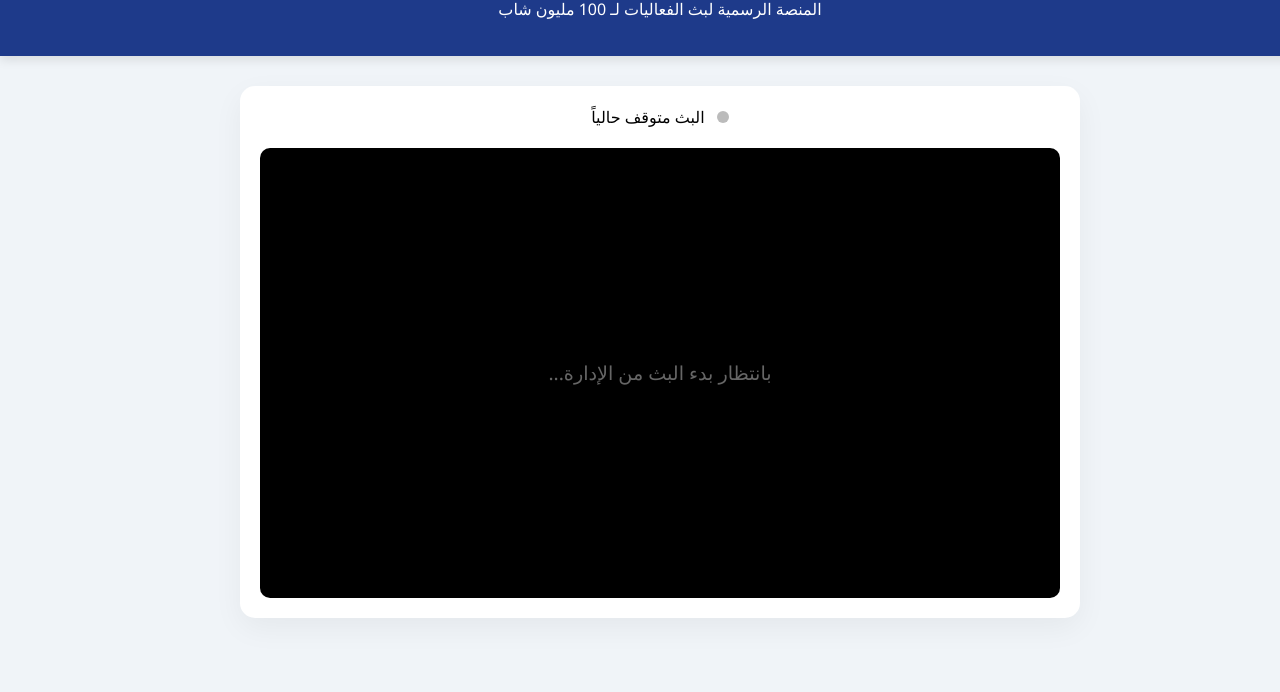
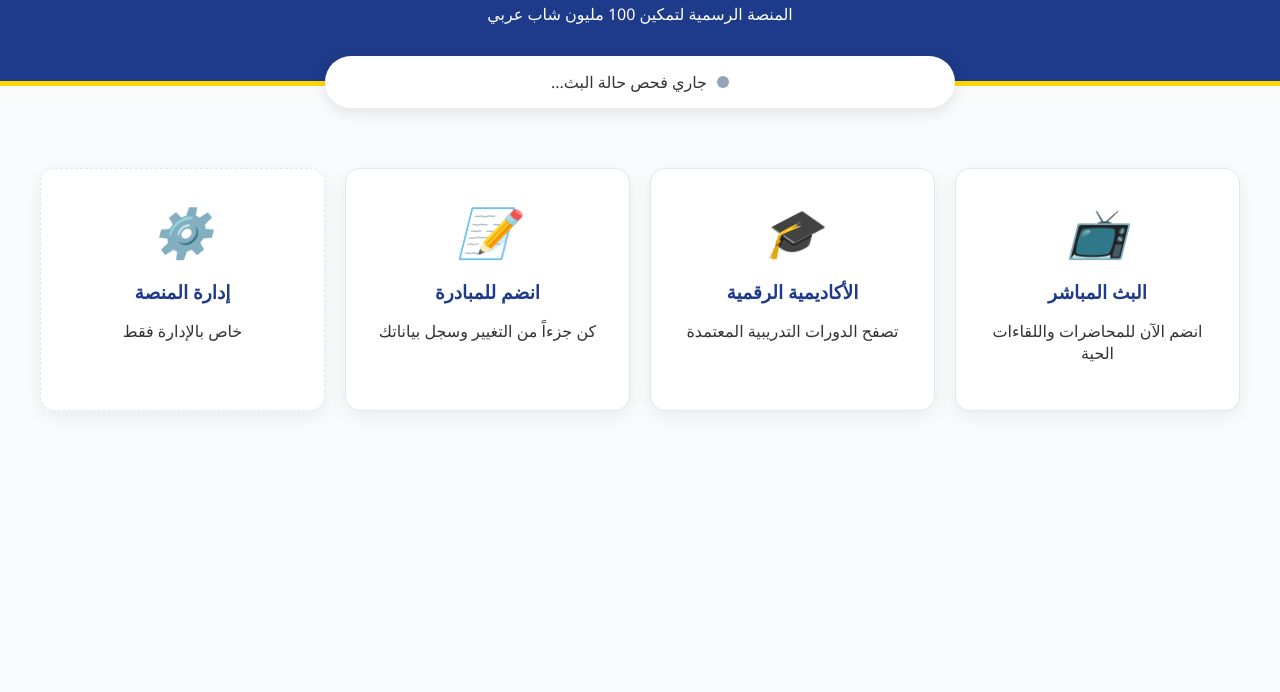
Before and after one commit to cinmaegypt-max/100melion, a website: page public/index.html in a window 1280 px wide. Shown: the part 108-800 px from the top of the page. Drawn offline with nearby package versions, Linux system fonts and the light colour scheme; files that its build step writes are made by us from their sources; no server answers.

Commit message:
Add files via upload

```diff
--- a/public/index.html
+++ b/public/index.html
@@ -3,52 +3,84 @@
 <head>
     <meta charset="UTF-8">
     <meta name="viewport" content="width=device-width, initial-scale=1.0">
-    <title>مبادرة بنكمل بعض | البث المباشر</title>
+    <title>مبادرة "بنكمل بعض" | الرئيسية</title>
+    <link rel="stylesheet" href="style.css">
     <script src="/socket.io/socket.io.js"></script>
     <style>
-        body { font-family: 'Segoe UI', sans-serif; background-color: #f0f4f8; margin: 0; display: flex; flex-direction: column; align-items: center; min-height: 100vh; }
-        header { background: #1e3a8a; color: white; width: 100%; padding: 20px; text-align: center; box-shadow: 0 4px 10px rgba(0,0,0,0.1); }
-        .live-container { background: white; margin-top: 30px; padding: 20px; border-radius: 15px; box-shadow: 0 10px 30px rgba(0,0,0,0.05); width: 90%; max-width: 800px; text-align: center; }
-        #videoArea { background: #000; width: 100%; aspect-ratio: 16/9; border-radius: 10px; margin-top: 20px; display: flex; align-items: center; justify-content: center; color: #666; font-size: 1.2rem; }
-        .status-dot { height: 12px; width: 12px; background-color: #bbb; border-radius: 50%; display: inline-block; margin-left: 8px; }
-        .online .status-dot { background-color: #2ecc71; box-shadow: 0 0 10px #2ecc71; }
+        :root { --primary: #1e3a8a; --gold: #ffd700; --bg: #f8fafc; }
+        body { font-family: 'Segoe UI', sans-serif; background: var(--bg); margin: 0; color: #333; }
+
+        /* الهيدر */
+        header { background: var(--primary); color: white; padding: 40px 20px; text-align: center; border-bottom: 5px solid var(--gold); }
+        .logo-text { font-size: 2.5rem; margin: 0; font-weight: bold; }
+
+        /* قسم البث المباشر السريع */
+        .live-status-bar { background: #fff; padding: 15px; margin: -30px auto 20px; width: 80%; max-width: 600px; border-radius: 50px; display: flex; align-items: center; justify-content: center; box-shadow: 0 4px 15px rgba(0,0,0,0.1); }
+        .dot { height: 12px; width: 12px; border-radius: 50%; margin-left: 10px; }
+        .online-dot { background: #2ecc71; box-shadow: 0 0 10px #2ecc71; animation: blink 1s infinite; }
+        .offline-dot { background: #94a3b8; }
+
+        /* شبكة الخدمات */
+        .services-grid { display: grid; grid-template-columns: repeat(auto-fit, minmax(250px, 1fr)); gap: 20px; padding: 40px; max-width: 1200px; margin: auto; }
+        .card { background: white; padding: 30px; border-radius: 15px; text-align: center; transition: 0.3s; cursor: pointer; border: 1px solid #e2e8f0; text-decoration: none; color: inherit; }
+        .card:hover { transform: translateY(-10px); box-shadow: 0 15px 30px rgba(0,0,0,0.1); border-color: var(--primary); }
+        .card i { font-size: 3rem; color: var(--primary); margin-bottom: 15px; display: block; }
+        .card h3 { margin: 10px 0; color: var(--primary); }
+
+        @keyframes blink { 0% { opacity: 1; } 50% { opacity: 0.4; } 100% { opacity: 1; } }
     </style>
 </head>
 <body>
 
     <header>
-        <h1>مبادرة "بنكمل بعض"</h1>
-        <p>المنصة الرسمية لبث الفعاليات لـ 100 مليون شاب</p>
+        <div class="logo-text">مبادرة "بنكمل بعض"</div>
+        <p>المنصة الرسمية لتمكين 100 مليون شاب عربي</p>
     </header>
 
-    <div class="live-container">
-        <div id="statusText" class="offline">
-            <span class="status-dot"></span>
-            <span id="label">البث متوقف حالياً</span>
-        </div>
+    <div class="live-status-bar" id="statusBox">
+        <span id="dotStatus" class="dot offline-dot"></span>
+        <span id="textStatus">جاري فحص حالة البث...</span>
+    </div>
 
-        <div id="videoArea">
-            <div id="msg">بانتظار بدء البث من الإدارة...</div>
-        </div>
+    <div class="services-grid">
+        <a href="live.html" class="card">
+            <i>📺</i>
+            <h3>البث المباشر</h3>
+            <p>انضم الآن للمحاضرات واللقاءات الحية</p>
+        </a>
+
+        <a href="courses.html" class="card">
+            <i>🎓</i>
+            <h3>الأكاديمية الرقمية</h3>
+            <p>تصفح الدورات التدريبية المعتمدة</p>
+        </a>
+
+        <a href="register.html" class="card">
+            <i>📝</i>
+            <h3>انضم للمبادرة</h3>
+            <p>كن جزءاً من التغيير وسجل بياناتك</p>
+        </a>
+
+        <a href="admin-control.html" class="card" style="border-style: dashed;">
+            <i>⚙️</i>
+            <h3>إدارة المنصة</h3>
+            <p>خاص بالإدارة فقط</p>
+        </a>
     </div>
 
     <script>
-        // الربط بالسيرفر تلقائياً عبر اللينك الخاص بك
         const socket = io();
-
         socket.on('syncState', (state) => {
-            const videoArea = document.getElementById('videoArea');
-            const statusText = document.getElementById('statusText');
-            const label = document.getElementById('label');
-
+            const dot = document.getElementById('dotStatus');
+            const text = document.getElementById('textStatus');
             if(state.liveStatus === 'online') {
-                statusText.className = "online";
-                label.innerText = "بث مباشر الآن";
-                videoArea.innerHTML = `<iframe width="100%" height="100%" src="${state.streamUrl}" frameborder="0" allowfullscreen></iframe>`;
+                dot.className = "dot online-dot";
+                text.innerText = "بث مباشر الآن - اضغط للدخول";
+                text.style.color = "#166534";
             } else {
-                statusText.className = "offline";
-                label.innerText = "البث متوقف حالياً";
-                videoArea.innerHTML = '<div id="msg">بانتظار بدء البث من الإدارة...</div>';
+                dot.className = "dot offline-dot";
+                text.innerText = "لا يوجد بث حالياً";
+                text.style.color = "#64748b";
             }
         });
     </script>
```
